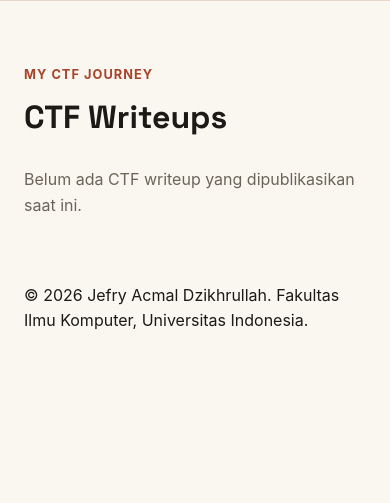
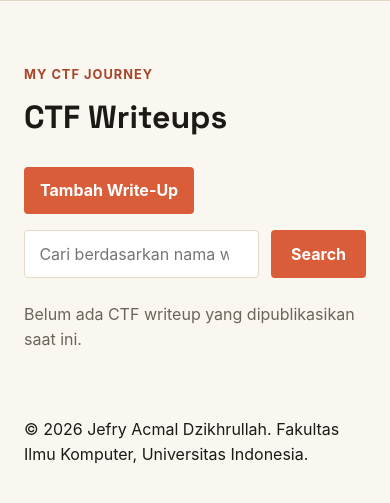
Before and after one commit to ujeeje/myportofolio, a Django app: page /ctf/ in a window 390 px wide. Shown: the part 74-577 px from the top of the page. Run offline with Django 5.2, Linux system fonts and the light colour scheme; data that the repository does not hold is empty.

Commit message:
fixing bug tutorial 3

```diff
--- a/main/models.py
+++ b/main/models.py
@@ -30,7 +30,6 @@ class CTFWriteup(models.Model):
     id = models.UUIDField(primary_key=True, default=uuid.uuid4, editable=False)
     title = models.CharField(max_length=255)
     description = models.TextField(null=True, blank=True)
-    pdf_filename = models.CharField(max_length=255)
     writeup_url = models.URLField(max_length=200, blank=True, null=True)
 
     def __str__(self):
--- a/main/urls.py
+++ b/main/urls.py
@@ -1,9 +1,12 @@
 from django.urls import path
 
-from main.views import show_main, show_experience, show_ctf_blog, create_writeup
-
 from main.views import (
-   create_writeup
+    show_main,
+    show_experience,
+    show_ctf_blog,
+    create_writeup,
+    get_writeups_json,
+    delete_writeup,
 )
 
 app_name = "main"
@@ -13,4 +16,6 @@ urlpatterns = [
     path("experience/", show_experience, name="show_experience"),
     path("ctf/", show_ctf_blog, name="show_ctf_blog"),
     path("ctf/add/", create_writeup, name="create_writeup"),
+    path("api/ctf/", get_writeups_json, name="get_writeups_json"),
+    path("ctf/<uuid:writeup_id>/delete/", delete_writeup, name="delete_writeup"),
 ]
--- a/main/views.py
+++ b/main/views.py
@@ -31,12 +31,20 @@ def show_experience(request):
     return render(request, "experience.html", context)
 
 def show_ctf_blog(request):
-    writeups = CTFWriteup.objects.all()
+    json_response = get_writeups_json(request)
+    writeups = serializers.deserialize(
+        "json",
+        json_response.content.decode("utf-8"),
+    )
+    writeups = [writeup.object for writeup in writeups]
+    title_query = request.GET.get("title", "").strip()
+
     context = {
         "name": "Jefry Acmal Dzikhrullah",
-        'writeups': writeups
+        "writeups": writeups,
+        "title_query": title_query,
     }
-    return render(request, 'ctf_blog.html', context)
+    return render(request, "ctf_blog.html", context)
 
 def create_writeup(request):
     form = CTFWriteupBlog(request.POST or None)
@@ -47,7 +55,26 @@ def create_writeup(request):
         return redirect("main:show_ctf_blog")
 
     context = {
-        "name": "Jefry",
+        "name": "Jefry Acmal Dzikhrullah",
         "form": form,
     }
     return render(request, "writeup_form.html", context)
+
+def get_writeups_json(request):
+    title_query = request.GET.get("title", "").strip()
+    writeups = CTFWriteup.objects.all()
+
+    if title_query:
+        writeups = writeups.filter(title__icontains=title_query)
+
+    writeups_json = serializers.serialize("json", writeups)
+    return HttpResponse(writeups_json, content_type="application/json")
+
+def delete_writeup(request, writeup_id):
+    writeup = get_object_or_404(CTFWriteup, pk=writeup_id)
+
+    if request.method == "POST":
+        writeup.delete()
+        messages.success(request, "Write-up berhasil dihapus!")
+
+    return redirect("main:show_ctf_blog")
--- a/static/css/style.css
+++ b/static/css/style.css
@@ -540,28 +539,29 @@ h1, .brand {
     text-transform: uppercase;
 }
 
-/* Judul Utama */
 .ctf-section h1 {
     margin: 0.4rem 0 1.5rem;
     font-size: 2rem;
 }
 
-/* Tata Letak Grid */
 .ctf-grid {
-    display: grid;
-    grid-template-columns: repeat(auto-fit, minmax(240px, 1fr));
+    display: flex;
+    flex-direction: column;
     gap: 1rem;
+    max-height: 70vh;
+    overflow-y: auto;
+    padding-right: 0.5rem;
 }
 
-/* Komponen Kartu */
 .ctf-card {
+    display: flex;
+    flex-direction: column;
     padding: 1.25rem;
     background-color: #fff;
     border: 1px solid var(--line);
     border-radius: var(--radius);
 }
 
-/* Metadata (Tanggal Publikasi) mirip dengan experience-category */
 .ctf-meta,
 .ctf-date {
     color: var(--accent-dark);
@@ -598,6 +621,49 @@ h1, .brand {
 .btn-read-pdf:hover {
     background-color: #ececec;
     color: var(--accent-dark);
+}
+
+.project-search {
+    display: grid;
+    grid-template-columns: minmax(0, 1fr) auto;
+    align-items: center;
+    gap: 0.75rem;
+    width: 100%;
+    max-width: 100%;
+    box-sizing: border-box;
+    margin: 1rem 0 1.5rem;
+}
+
+.project-search__input {
+    width: 100%;
+    min-width: 0;
+    height: 3rem;
+    padding: 0 0.9rem;
+    border: 1px solid var(--line);
+    border-radius: var(--radius);
+    background: #fff;
+    color: var(--ink);
+    font: inherit;
+}
+
+.project-search__input:focus {
+    outline: 2px solid var(--accent);
+    border-color: var(--accent);
+}
+
+.project-search .button {
+    width: auto;
+    height: 3rem;
+    min-height: 3rem;
+    display: inline-flex;
+    align-items: center;
+    justify-content: center;
+    padding: 0 1.25rem;
+    line-height: 1;
+}
+
+.ctf-content form {
+    margin: 0;
 }
 
 .writeup-form {
@@ -658,3 +724,13 @@ h1, .brand {
 .button-secondary {
     background: var(--ink);
 }
+
+@media (max-width: 600px) {
+    .project-search {
+        flex-direction: column;
+    }
+
+    .project-search .button {
+        width: 100%;
+    }
+}
--- a/templates/ctf_blog.html
+++ b/templates/ctf_blog.html
@@ -1,5 +1,4 @@
 {% extends 'base.html' %}
-{% load static %}
 <!DOCTYPE html>
 <html lang="en">
 {% block content %}
@@ -8,6 +7,20 @@
             <div class="container">
                 <p class="section-kicker">My CTF Journey</p>
                 <h1>CTF Writeups</h1>
+
+                <a href="{% url 'main:create_writeup' %}" class="button">Tambah Write-Up</a>
+
+                <form method="get" action="{% url 'main:show_ctf_blog' %}" class="project-search">
+                    <input
+                        type="search"
+                        name="title"
+                        value="{{ title_query }}"
+                        placeholder="Cari berdasarkan nama write-up"
+                        class="project-search__input"
+                        aria-label="Cari berdasarkan nama write-up">
+                    <button type="submit" class="button">Search</button>
+                </form>
+
 
                 <div class="ctf-grid">
                     {% for writeup in writeups %}
@@ -19,11 +32,18 @@
                                     <p>{{ writeup.description }}</p>
                                 {% endif %}
 
-                                {% if writeup.pdf_filename %}
-                                    <a href="{% static 'pdf/' %}{{ writeup.pdf_filename }}" target="_blank" class="btn-read-pdf">Buka Dokumen PDF</a>
-                                {% else %}
-                                    <p style="color: red;">Berkas PDF belum tersedia.</p>
-                                {% endif %}
+                                <div class="ctf-actions">
+                                    {% if writeup.writeup_url %}
+                                        <a href="{{ writeup.writeup_url }}" target="_blank" class="btn-read-pdf">Open</a>
+                                    {% else %}
+                                        <p style="color: red;">Link write-up belum tersedia.</p>
+                                    {% endif %}
+
+                                    <form method="post" action="{% url 'main:delete_writeup' writeup.id %}">
+                                        {% csrf_token %}
+                                        <button type="submit" class="button button-secondary">Delete</button>
+                                    </form>
+                                </div>
                             </div>
                         </article>
                     {% empty %}
--- a/templates/index.html
+++ b/templates/index.html
@@ -12,7 +12,7 @@
                 </div>
                 <div class="hero-photo">
                     <div class="photo-block"></div>
-                    <img class="avatar" src="/static/img/jefry.png" alt="Photo of {{Jefry}}">
+                    <img class="avatar" src="/static/img/jefry.png" alt="Photo of {{ name }}">
                 </div>
                 <div class="hero-details">
                     <p class="bio">{{ bio }}</p>
```
Also changed, not shown: other parts of static/css/style.css (+25 -3 lines), main/migrations/0007_remove_ctfwriteup_pdf_filename.py (added).
